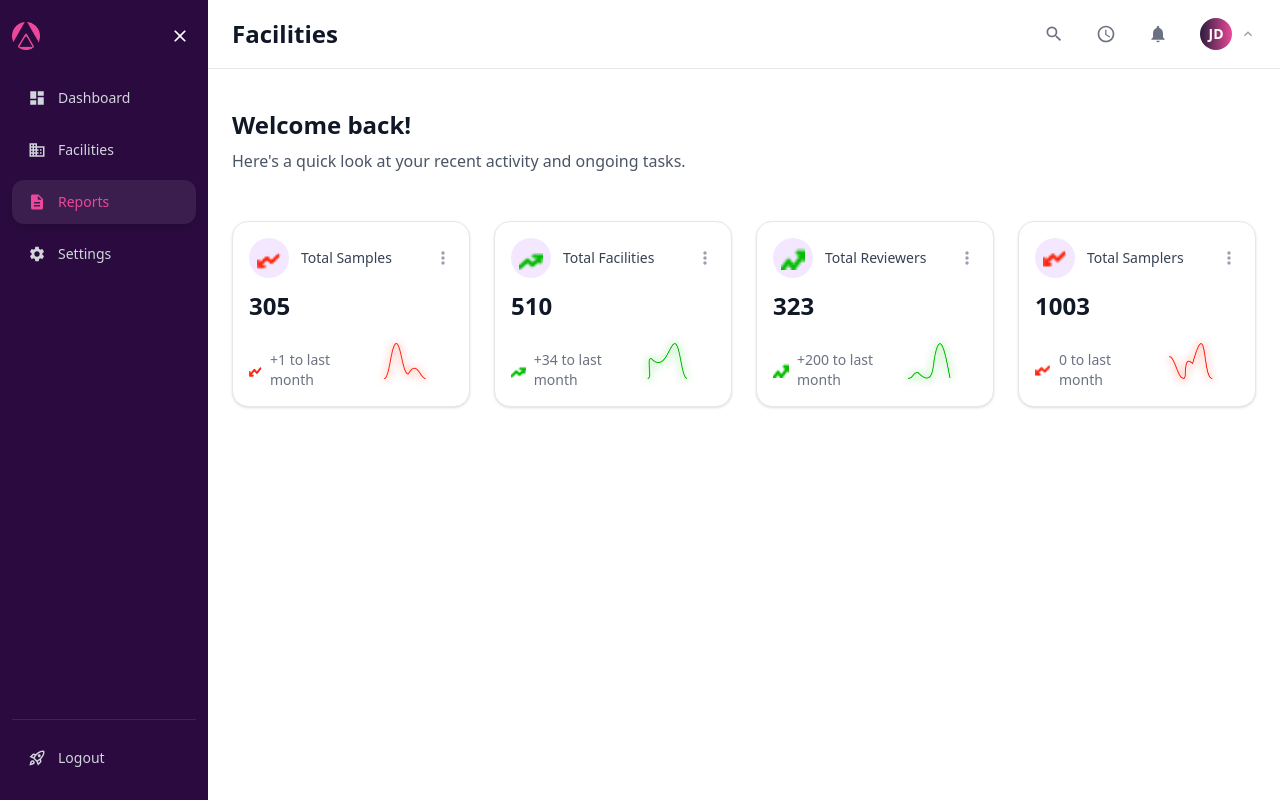
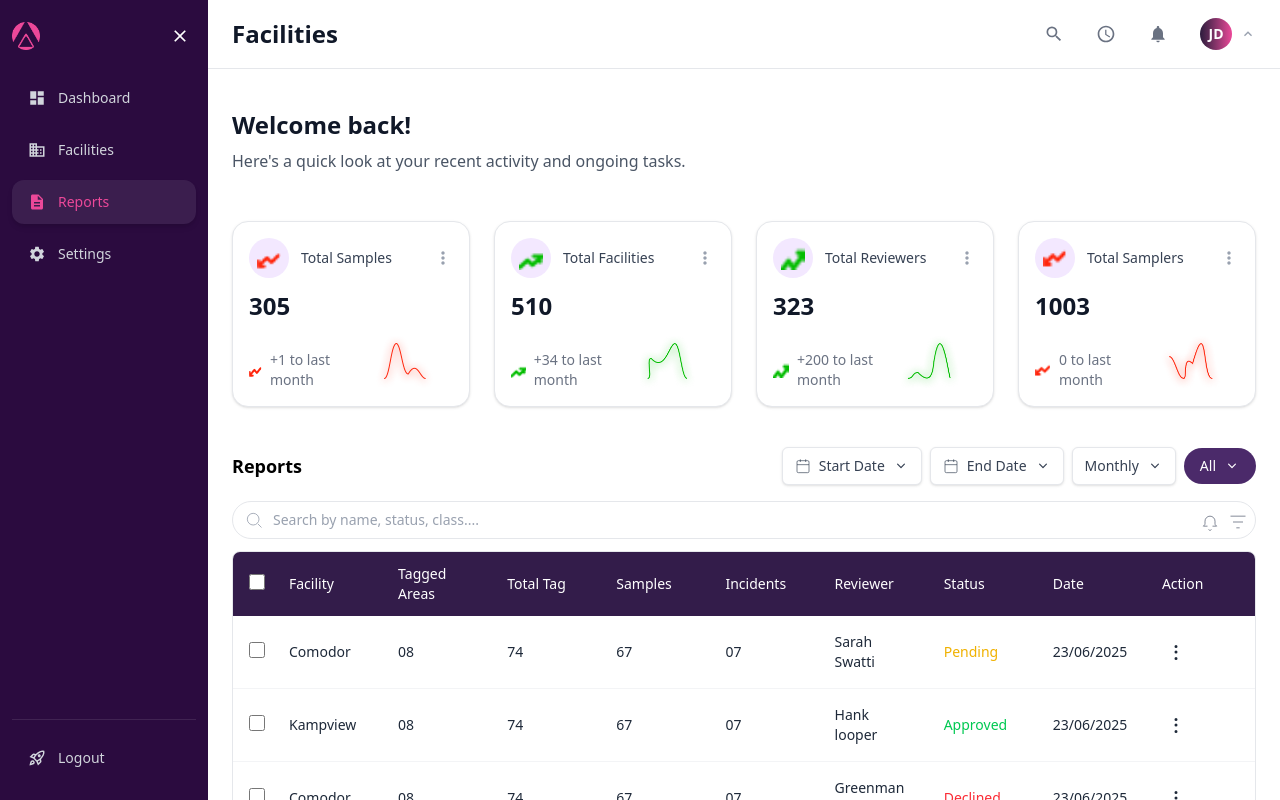
Before and after one commit to nurainande/emp, a React (Vite) app: page /dashboard/reports in a window 1280 px wide. Built offline with nearby package versions, Linux system fonts and the light colour scheme.

Commit message:
report tables created.

```diff
--- /dev/null
+++ b/src/components/Report_components/table.tsx
@@ -0,0 +1,220 @@
+import React from 'react';
+
+type ReportRow = {
+  id: string;
+  facility: string;
+  taggedAreas: string;
+  totalTag: string;
+  samples: string;
+  incidents: string;
+  reviewer: string;
+  status: 'Pending' | 'Approved' | 'Declined';
+  date: string;
+};
+
+const data: ReportRow[] = [
+  {
+    id: '1',
+    facility: 'Comodor',
+    taggedAreas: '08',
+    totalTag: '74',
+    samples: '67',
+    incidents: '07',
+    reviewer: 'Sarah Swatti',
+    status: 'Pending',
+    date: '23/06/2025',
+  },
+  {
+    id: '2',
+    facility: 'Kampview',
+    taggedAreas: '08',
+    totalTag: '74',
+    samples: '67',
+    incidents: '07',
+    reviewer: 'Hank looper',
+    status: 'Approved',
+    date: '23/06/2025',
+  },
+  {
+    id: '3',
+    facility: 'Comodor',
+    taggedAreas: '08',
+    totalTag: '74',
+    samples: '67',
+    incidents: '07',
+    reviewer: 'Greenman Fill',
+    status: 'Declined',
+    date: '23/06/2025',
+  },
+  {
+    id: '4',
+    facility: 'Kampview',
+    taggedAreas: '08',
+    totalTag: '74',
+    samples: '67',
+    incidents: '07',
+    reviewer: 'Hank looper',
+    status: 'Approved',
+    date: '23/06/2025',
+  },
+];
+
+function StatusPill({ status }: { status: ReportRow['status'] }) {
+  const styles = {
+    Pending: 'text-yellow-500',
+    Approved: 'text-green-500',
+    Declined: 'text-red-500',
+  }[status];
+  return <span className={styles}>{status}</span>;
+}
+
+const ReportsTable: React.FC = () => {
+  return (
+    <section className="w-full">
+      <div className="mb-4 flex flex-wrap items-center justify-between gap-3 sm:flex-nowrap">
+        <h2 className="text-base font-semibold text-black sm:text-lg">Reports</h2>
+        <div className="flex w-full flex-wrap items-center gap-2 sm:w-auto">
+          {/* Date pickers */}
+          <button className="inline-flex items-center gap-2 rounded-md border border-gray-200 bg-white px-3 py-2 text-xs text-gray-700 shadow-sm hover:bg-gray-50 sm:text-sm">
+            <CalendarIcon />
+            <span>Start Date</span>
+            <ChevronDownIcon className="h-4 w-4" />
+          </button>
+          <button className="inline-flex items-center gap-2 rounded-md border border-gray-200 bg-white px-3 py-2 text-xs text-gray-700 shadow-sm hover:bg-gray-50 sm:text-sm">
+            <CalendarIcon />
+            <span>End Date</span>
+            <ChevronDownIcon className="h-4 w-4" />
+          </button>
+          {/* Frequency */}
+          <button className="inline-flex items-center gap-2 rounded-md border border-gray-200 bg-white px-3 py-2 text-xs text-gray-700 shadow-sm hover:bg-gray-50 sm:text-sm">
+            <span>Monthly</span>
+            <ChevronDownIcon className="h-4 w-4" />
+          </button>
+          {/* All filter */}
+          <button className="inline-flex items-center gap-2 rounded-full bg-[#4B2A6A] px-4 py-2 text-xs text-white sm:text-sm">
+            <span>All</span>
+            <ChevronDownIcon className="h-4 w-4" />
+          </button>
+        </div>
+      </div>
+
+      <div className="mb-3 flex flex-col items-stretch gap-3 sm:flex-row sm:items-center">
+        <div className="relative w-full sm:flex-1">
+          <span className="pointer-events-none absolute left-3 top-1/2 -translate-y-1/2 text-gray-400">
+            <SearchIcon />
+          </span>
+          <input
+            type="text"
+            placeholder="Search by name, status, class...."
+            className="w-full rounded-full border border-gray-200 bg-white py-2 pl-10 pr-20 text-sm text-gray-700 placeholder:text-gray-400 focus:border-[#4B2A6A] focus:outline-none"
+          />
+          <div className="pointer-events-none absolute right-3 top-1/2 -translate-y-1/2 flex items-center gap-3 text-gray-500">
+            <span className="h-4 w-4"><BellIcon /></span>
+            <span className="h-4 w-4"><FilterIcon /></span>
+          </div>
+        </div>
+      </div>
+
+      <div className="overflow-x-auto rounded-lg border border-gray-200">
+        <table className="min-w-[900px] w-full table-fixed md:min-w-full">
+          <thead>
+            <tr className="bg-[#331C4A] text-left text-xs text-white sm:text-sm">
+              <th className="w-10 px-4 py-3 font-medium">
+                <input type="checkbox" className="h-4 w-4 rounded border-gray-300" />
+              </th>
+              <th className="px-4 py-3 font-medium">Facility</th>
+              <th className="px-4 py-3 font-medium">Tagged Areas</th>
+              <th className="px-4 py-3 font-medium">Total Tag</th>
+              <th className="px-4 py-3 font-medium">Samples</th>
+              <th className="px-4 py-3 font-medium">Incidents</th>
+              <th className="px-4 py-3 font-medium">Reviewer</th>
+              <th className="px-4 py-3 font-medium">Status</th>
+              <th className="px-4 py-3 font-medium">Date</th>
+              <th className="px-4 py-3 font-medium">Action</th>
+            </tr>
+          </thead>
+          <tbody className="divide-y divide-gray-100 bg-white text-xs sm:text-sm">
+            {data.map((row) => (
+              <tr key={row.id} className="text-gray-800">
+                <td className="px-4 py-4">
+                  <input type="checkbox" className="h-4 w-4 rounded border-gray-300" />
+                </td>
+                <td className="px-4 py-4">{row.facility}</td>
+                <td className="px-4 py-4">{row.taggedAreas}</td>
+                <td className="px-4 py-4">{row.totalTag}</td>
+                <td className="px-4 py-4">{row.samples}</td>
+                <td className="px-4 py-4">{row.incidents}</td>
+                <td className="px-4 py-4">{row.reviewer}</td>
+                <td className="px-4 py-4"><StatusPill status={row.status} /></td>
+                <td className="px-4 py-4">{row.date}</td>
+                <td className="px-4 py-4">
+                  <button className="rounded p-1 hover:bg-gray-100">
+                    <DotsVerticalIcon />
+                  </button>
+                </td>
+              </tr>
+            ))}
+          </tbody>
+        </table>
+        <div className="flex items-center justify-end bg-white px-4 py-3">
+          <button className="text-sm font-medium text-[#7D3CE0] hover:underline">See All</button>
+        </div>
+      </div>
+    </section>
+  );
+};
+
+function ChevronDownIcon({ className = 'h-5 w-5' }: { className?: string }) {
+  return (
+    <svg viewBox="0 0 20 20" fill="currentColor" className={className} aria-hidden="true">
+      <path fillRule="evenodd" d="M5.23 7.21a.75.75 0 011.06.02L10 10.94l3.71-3.71a.75.75 0 111.08 1.04l-4.25 4.25a.75.75 0 01-1.06 0L5.21 8.27a.75.75 0 01.02-1.06z" clipRule="evenodd" />
+    </svg>
+  );
+}
+
+function CalendarIcon({ className = 'h-4 w-4' }: { className?: string }) {
+  return (
+    <svg viewBox="0 0 24 24" fill="none" stroke="currentColor" className={className}>
+      <rect x="3" y="4" width="18" height="18" rx="2" ry="2" className="stroke-current" />
+      <line x1="16" y1="2" x2="16" y2="6" className="stroke-current" />
+      <line x1="8" y1="2" x2="8" y2="6" className="stroke-current" />
+      <line x1="3" y1="10" x2="21" y2="10" className="stroke-current" />
+    </svg>
+  );
+}
+
+function SearchIcon({ className = 'h-5 w-5' }: { className?: string }) {
+  return (
+    <svg viewBox="0 0 24 24" fill="none" stroke="currentColor" className={className}>
+      <circle cx="11" cy="11" r="7" className="stroke-current" />
+      <line x1="21" y1="21" x2="16.65" y2="16.65" className="stroke-current" />
+    </svg>
+  );
+}
+
+function BellIcon({ className = 'h-5 w-5' }: { className?: string }) {
+  return (
+    <svg viewBox="0 0 24 24" fill="none" stroke="currentColor" className={className}>
+      <path d="M15 17h5l-1.405-1.405A2.032 2.032 0 0118 14.158V11a6 6 0 10-12 0v3.159c0 .538-.214 1.055-.595 1.436L4 17h5" />
+      <path d="M13.73 21a2 2 0 01-3.46 0" />
+    </svg>
+  );
+}
+
+function FilterIcon({ className = 'h-5 w-5' }: { className?: string }) {
+  return (
+    <svg viewBox="0 0 24 24" fill="none" stroke="currentColor" className={className}>
+      <path d="M3 5h18M6 12h12M10 19h4" />
+    </svg>
+  );
+}
+
+function DotsVerticalIcon({ className = 'h-5 w-5' }: { className?: string }) {
+  return (
+    <svg viewBox="0 0 20 20" fill="currentColor" className={className}>
+      <path d="M10 3a1.5 1.5 0 110 3 1.5 1.5 0 010-3zm0 5.5a1.5 1.5 0 110 3 1.5 1.5 0 010-3zM10 15a1.5 1.5 0 110 3 1.5 1.5 0 010-3z" />
+    </svg>
+  );
+}
+
+export default ReportsTable;
--- a/src/pages/dashboard/DashboardReports.tsx
+++ b/src/pages/dashboard/DashboardReports.tsx
@@ -1,9 +1,11 @@
 import DashboardOverview from '../../components/dashboard_components/dashboardHome/DashboardOverview';
+import ReportsTable from '../../components/Report_components/table';
 
 const DashboardReports:React.FC = () => {
   return (
     <div className="min-h-full">
      <DashboardOverview/>
+      <ReportsTable />
     </div>
   );
 };
```
